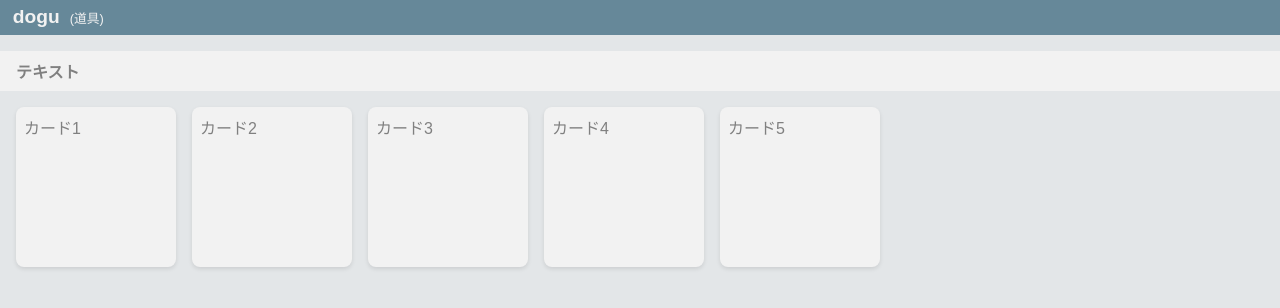
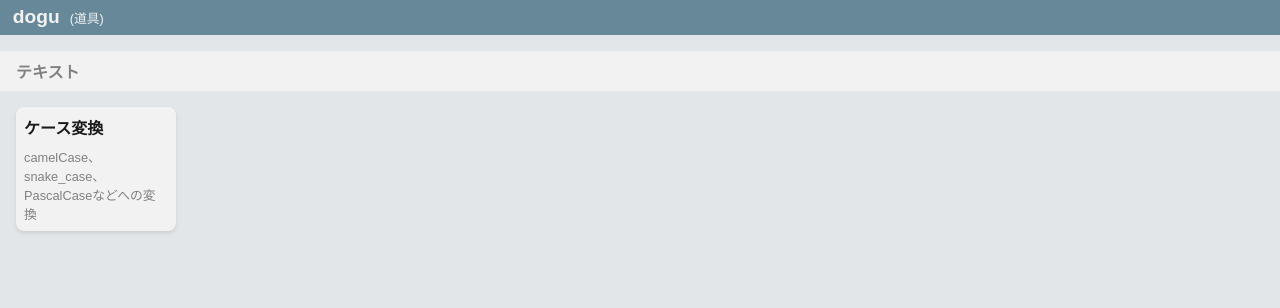
Before and after one commit to tris5572/dogu, a React (Vite) app: page / in a window 1280 px wide. Shown: the top 308 px of the page. Built offline with nearby package versions, Linux system fonts and the light colour scheme.

Commit message:
feat: カードに説明文を追加

```diff
--- a/src/components/App.tsx
+++ b/src/components/App.tsx
@@ -7,11 +7,10 @@ export function App() {
       <Header />
       <Category title="テキスト" />
       <div className={styles.cardWrapper}>
-        <Card title="カード1" />
-        <Card title="カード2" />
-        <Card title="カード3" />
-        <Card title="カード4" />
-        <Card title="カード5" />
+        <Card
+          title="ケース変換"
+          description="camelCase、snake_case、PascalCaseなどへの変換"
+        />
       </div>
     </div>
   );
--- a/src/components/Card.module.css
+++ b/src/components/Card.module.css
@@ -1,8 +1,20 @@
 .card {
   width: 10rem;
-  aspect-ratio: 1;
+  aspect-ratio: 2/1;
   background-color: var(--white);
   border-radius: 8px;
   box-shadow: 0 2px 4px hsl(0 0% 0% / 10%);
   padding: 0.5rem;
 }
+
+.title {
+  font-size: 1rem;
+  font-weight: bold;
+  color: var(--black);
+  margin-bottom: 0.5rem;
+}
+
+.description {
+  font-size: 0.8rem;
+  color: var(--gray);
+}
--- a/src/components/Card.tsx
+++ b/src/components/Card.tsx
@@ -2,11 +2,17 @@ import styled from "./Card.module.css";
 
 export type Props = {
   title: string;
+  description: string;
 };
 
 /**
  * トップページのカードコンポーネント
  */
 export function Card(props: Props) {
-  return <div className={styled.card}>{props.title}</div>;
+  return (
+    <div className={styled.card}>
+      <div className={styled.title}>{props.title}</div>
+      <div className={styled.description}>{props.description}</div>
+    </div>
+  );
 }
```
